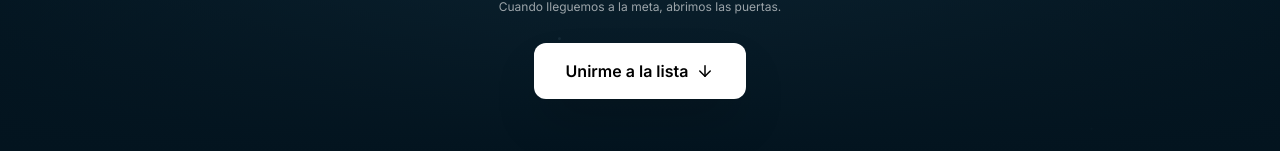
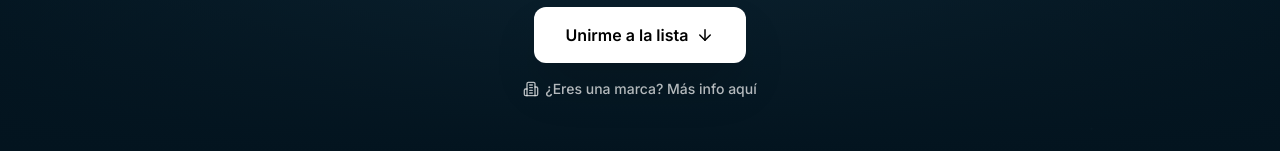
Before and after one commit to fmassuh101-a11y/octopus-frontend, a Next.js app: page /waitlist in a window 1280 px wide. Shown: the part 649-800 px from the top of the page. Built offline with nearby package versions, Linux system fonts and the light colour scheme; no server answers; the database is empty.

Commit message:
Waitlist: CTA secundario en el hero para empresas ("¿Eres una marca? Más info aquí") y saca el contador de empresas inscritas (número muy chico todavía)

```diff
--- a/app/waitlist/page.tsx
+++ b/app/waitlist/page.tsx
@@ -132,6 +132,7 @@ function WaitlistInner() {
   const pct = Math.min(100, Math.round(((count || 0) / goal) * 100))
 
   const scrollToForm = () => document.getElementById('anotarse')?.scrollIntoView({ behavior: 'smooth' })
+  const scrollToCompanies = () => document.getElementById('para-empresas')?.scrollIntoView({ behavior: 'smooth' })
 
   return (
     <div className="min-h-[100dvh] bg-[#03141f] font-sans text-white">
@@ -196,6 +197,13 @@ function WaitlistInner() {
             >
               Unirme a la lista <ArrowDown size={18} />
             </button>
+
+            <button
+              onClick={scrollToCompanies}
+              className="mx-auto mt-4 flex items-center gap-1.5 text-sm font-medium text-white/70 [animation:fadeSlideUp_0.8s_ease_1s_both] hover:text-white"
+            >
+              <Building2 className="h-4 w-4" /> ¿Eres una marca? Más info aquí
+            </button>
           </div>
         </div>
       </section>
@@ -203,7 +211,7 @@ function WaitlistInner() {
       {/* ═══ PARA EMPRESAS — invitación explícita y formal (antes la página
           se leía como "solo para creadores"; las marcas quedaban como una
           opción escondida dentro del formulario) ═══ */}
-      <section className="relative overflow-hidden border-y border-white/5 bg-[#04182a] px-5 py-20">
+      <section id="para-empresas" className="relative overflow-hidden border-y border-white/5 bg-[#04182a] px-5 py-20">
         <div className="pointer-events-none absolute inset-x-0 top-0 h-40 bg-[radial-gradient(50%_100%_at_50%_0%,rgba(16,185,129,0.14),transparent)]" />
         <div className="relative mx-auto w-full max-w-3xl text-center">
           <span className="inline-flex items-center gap-2 rounded-full border border-emerald-400/30 bg-emerald-400/10 px-4 py-1.5 text-xs font-semibold uppercase tracking-wide text-emerald-300">
@@ -240,9 +248,6 @@ function WaitlistInner() {
           >
             Postula tu empresa <ArrowDown size={18} />
           </button>
-          {!!stats?.companies && (
-            <p className="mt-4 text-xs text-white/40">{stats.companies} empresas ya están en la lista de espera.</p>
-          )}
         </div>
       </section>
 
```
